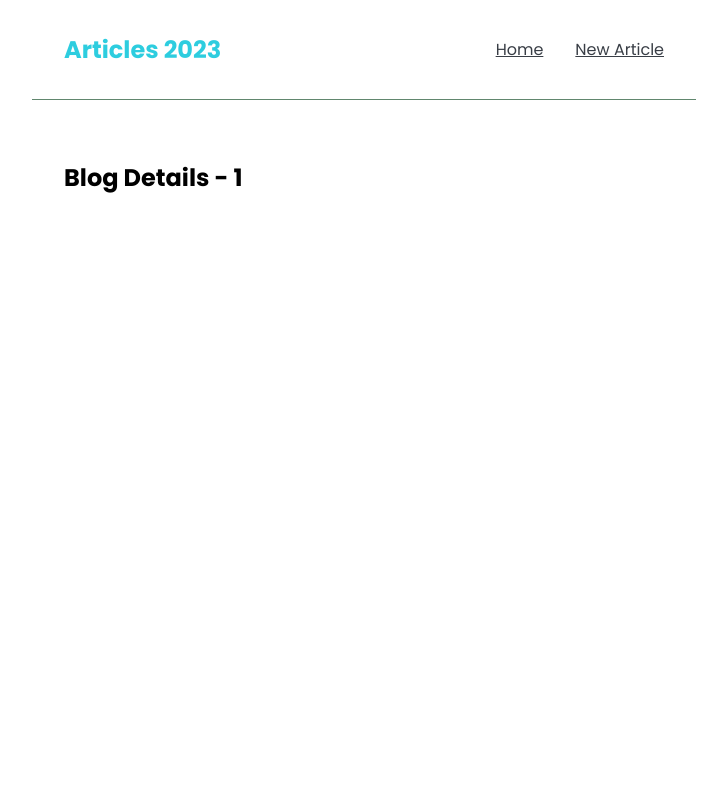
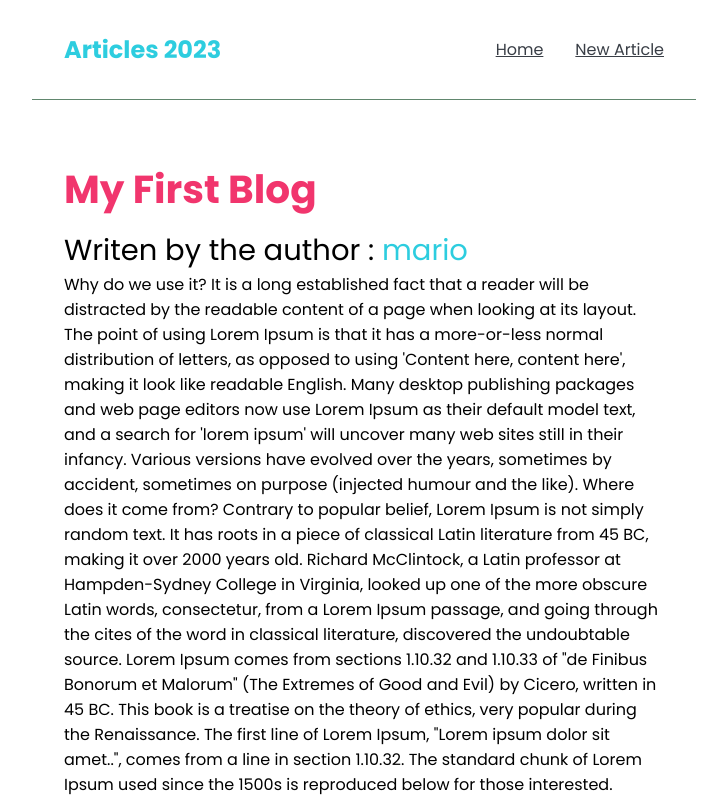
Before and after one commit to YashKaskar/article-2023, a React (Create React App) app: page /blogs/1 in a window 1280 px wide. Shown: the top 800 px of the page, without its empty margins (276-1003 px from the left). Built offline with nearby package versions, Linux system fonts and the light colour scheme; data requests are answered from the project's data file; the HTML template or start-up script is replaced by a standard one.

Commit message:
resusing the custom hooks and style

```diff
--- a/src/BlogsList/BlogDetails.js
+++ b/src/BlogsList/BlogDetails.js
@@ -1,15 +1,25 @@
 import { useParams } from "react-router-dom";
+import useFetch from './../components/useFetch';
 
 
 
 const BlogDetails = () => {
-    const { id } = useParams();
+  const { id } = useParams();
+  const { data : blog, isPending, error } = useFetch('http://localhost:8080/blogs/'+ id)
 
 
 
   return (
       <div>
-          <h2>Blog Details - { id }</h2>
+      {isPending && <div> Loading..... </div>}
+      {error && <div> {error} </div>}
+      {blog && (
+        <article>
+          <h2 className="title">{blog.title}</h2>
+          <p className="pauthor">Writen by the author : <span>{blog.author}</span></p>
+          <div> { blog.body }</div>
+        </article>
+      )}
      </div>
   );
 }
--- a/src/index.css
+++ b/src/index.css
@@ -67,3 +67,20 @@
     border-radius: 8px;
     cursor: pointer;
   }
+
+  .title {
+    font-size: 39px;
+    color: #f1356d;
+    margin-bottom: 10px;
+  }
+  .blog-details div {
+    margin: 20px 0;
+  }
+
+.pauthor {
+ font-size: 29px;
+}
+
+span {
+  color: #2DCDDF;
+}
```
